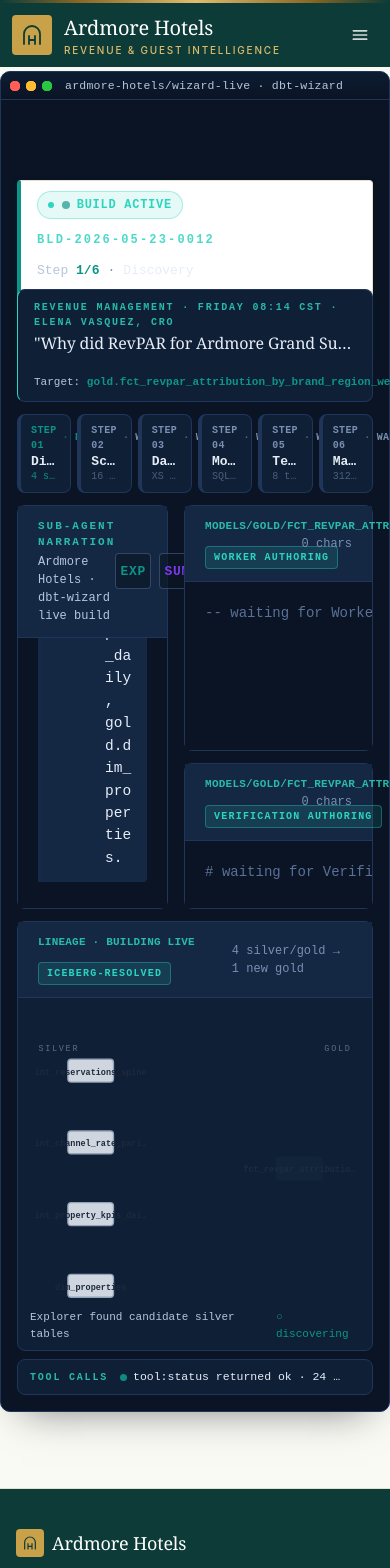
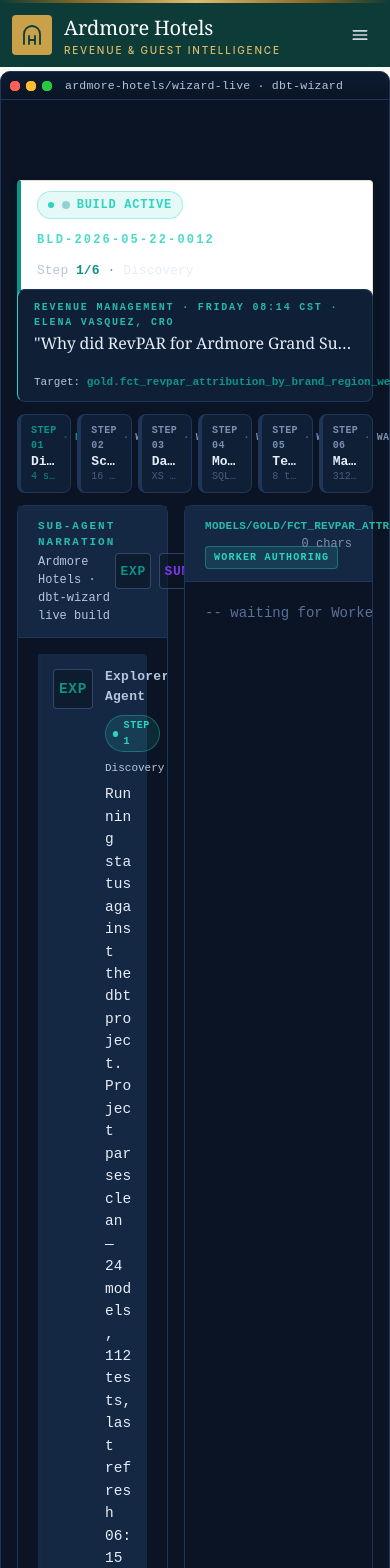
Before and after one commit to fivetran-jasonchletsos/Hospitality-Travel-ODI-Demo, a React (Vite) app in the folder concord-app/frontend/: page /#/wizard-live in a window 390 px wide. Shown: the top 1568 px of the page. Built offline with nearby package versions, Linux system fonts and the light colour scheme.

Commit message:
Summit P0 fixes: scenario date sanity, footer copy, fetch cache, HelpTour mobile, WizardLive mobile viewport

```diff
--- a/concord-app/frontend/public/data/wizard/scenario.json
+++ b/concord-app/frontend/public/data/wizard/scenario.json
@@ -1,14 +1,14 @@
 {
   "company": "Ardmore Hotels",
-  "request_id": "BLD-2026-05-23-0012",
+  "request_id": "BLD-2026-05-22-0012",
   "requested_by": "Elena Vasquez, CRO",
-  "requested_at": "2026-05-23T08:14:00-05:00",
+  "requested_at": "2026-05-22T08:14:00-05:00",
   "timezone_label": "Friday 08:14 CST",
   "question": "Why did RevPAR for Ardmore Grand Sunbelt properties drop 11% week-over-week while Heritage city properties grew 3%?",
   "metric_label": "RevPAR attribution by brand, region, and week",
   "metric_code": "gold.fct_revpar_attribution_by_brand_region_week",
-  "sop_meeting_at": "2026-05-23T22:00:00-05:00",
-  "sop_meeting_label": "Friday 22:00 CST · Revenue Committee",
+  "sop_meeting_at": "2026-05-22T16:00:00-05:00",
+  "sop_meeting_label": "Friday 16:00 CST · Revenue Committee",
   "target_schema": "gold",
   "target_model": "fct_revpar_attribution_by_brand_region_week",
   "target_grain": "one row per (brand, region, week_start_date)",
--- a/concord-app/frontend/src/api/data.ts
+++ b/concord-app/frontend/src/api/data.ts
@@ -1,4 +1,4 @@
-// Data fetch helpers — read static JSON built from the Snowflake gold layer
+// Data fetch helpers — read the Snowflake gold layer (Fastly-cached)
 // via Fivetran ingest + dbt transforms. In the live demo, these would call
 // an Athena/Snowflake-fronted API; here we serve the snapshot directly.
 
@@ -10,7 +10,7 @@
   if (cache.has(path)) return cache.get(path) as Promise<T>;
   const p = (async () => {
     const url = `${BASE}${path}`;
-    const res = await fetch(url, { cache: 'no-cache' });
+    const res = await fetch(url);
     if (!res.ok) throw new Error(`Fetch failed ${url}: ${res.status}`);
     return res.json() as Promise<T>;
   })();
--- a/concord-app/frontend/src/components/Layout.tsx
+++ b/concord-app/frontend/src/components/Layout.tsx
@@ -273,8 +273,8 @@
             <div className="eyebrow-light mb-2">Data Pipeline</div>
             <p className="leading-relaxed text-white/70">
               Oracle Opera PMS · Sabre / Amadeus GDS · Booking.com · Expedia · Salesforce Service
-              Cloud · Cendyn CRM · Social listening → Fivetran → Snowflake + Apache Iceberg → dbt
-              (bronze / silver / gold) → static JSON snapshot
+              Cloud · Cendyn CRM · Social listening → Fivetran → Iceberg on S3 → dbt →
+              Great Expectations → Snowflake / Athena / Trino → Cortex
             </p>
           </div>
           <div>
--- a/concord-app/frontend/src/pages/AboutPage.tsx
+++ b/concord-app/frontend/src/pages/AboutPage.tsx
@@ -176,7 +176,7 @@
   { layer: 'Catalog',    name: 'Snowflake Horizon',              note: 'Iceberg REST + object-level access control · row-level policy on guest PII.' },
   { layer: 'Transform',  name: 'dbt',                            note: 'Iceberg-native materializations · 710 tested models · medallion architecture.' },
   { layer: 'Compute',    name: 'Snowflake + Snowpark',           note: 'Pricing agent runs inside the warehouse next to the data.' },
-  { layer: 'Frontend',   name: 'React 19 + Vite + Tailwind v4',  note: 'Static SPA on GitHub Pages, reads JSON snapshot.' },
+  { layer: 'Frontend',   name: 'React 19 + Vite + Tailwind v4',  note: 'Static SPA on GitHub Pages, reads the gold layer via Snowflake / Athena / Trino.' },
   { layer: 'Charts',     name: 'Recharts',                       note: 'Forecast curves, channel mix, NPS distribution.' },
   { layer: 'BI',         name: 'dbt Semantic Layer + Tableau',   note: 'KPIs defined once; consumed by humans and agents.' },
 ];
--- a/concord-app/frontend/src/pages/WizardLivePage.tsx
+++ b/concord-app/frontend/src/pages/WizardLivePage.tsx
@@ -359,8 +359,8 @@
 
         {/* LEFT: Sub-agent narration */}
         <section
-          className="research-card flex flex-col"
-          style={{ height: 'calc(100dvh - 440px)', minHeight: 300 }}
+          className="research-card flex flex-col lg:!h-[calc(100dvh-440px)]"
+          style={{ minHeight: 'max(60vh, 300px)' }}
         >
           <header
             className="px-5 py-3 border-b flex items-center justify-between"
@@ -445,7 +445,7 @@
         </section>
 
         {/* RIGHT: Live code panels */}
-        <section className="flex flex-col gap-3" style={{ height: 'calc(100dvh - 440px)', minHeight: 300 }}>
+        <section className="flex flex-col gap-3 lg:!h-[calc(100dvh-440px)]" style={{ minHeight: 'max(60vh, 300px)' }}>
 
           {/* SQL panel */}
           <div className="research-card flex flex-col" style={{ flex: '1.7 1 0' }}>
```
